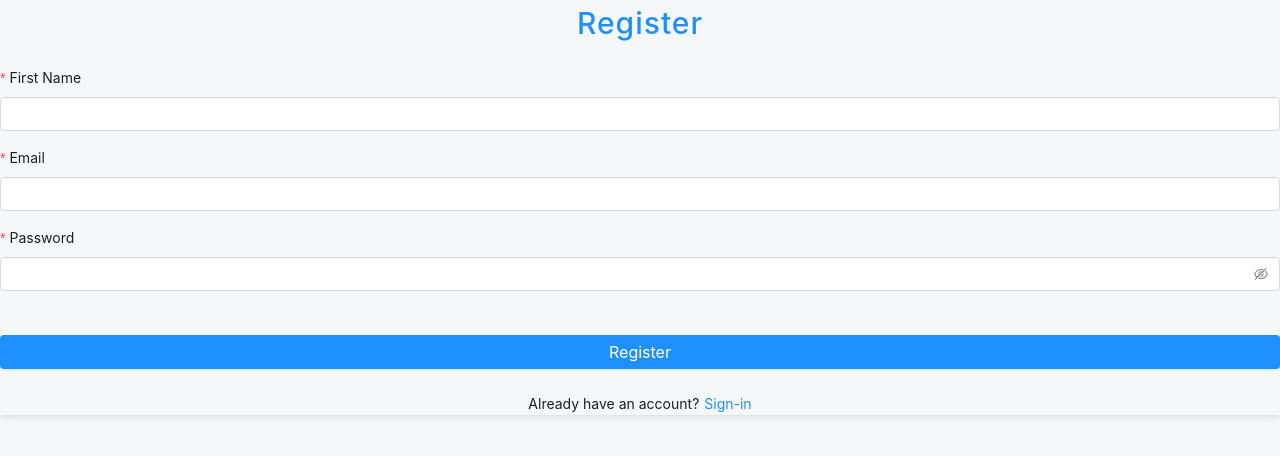
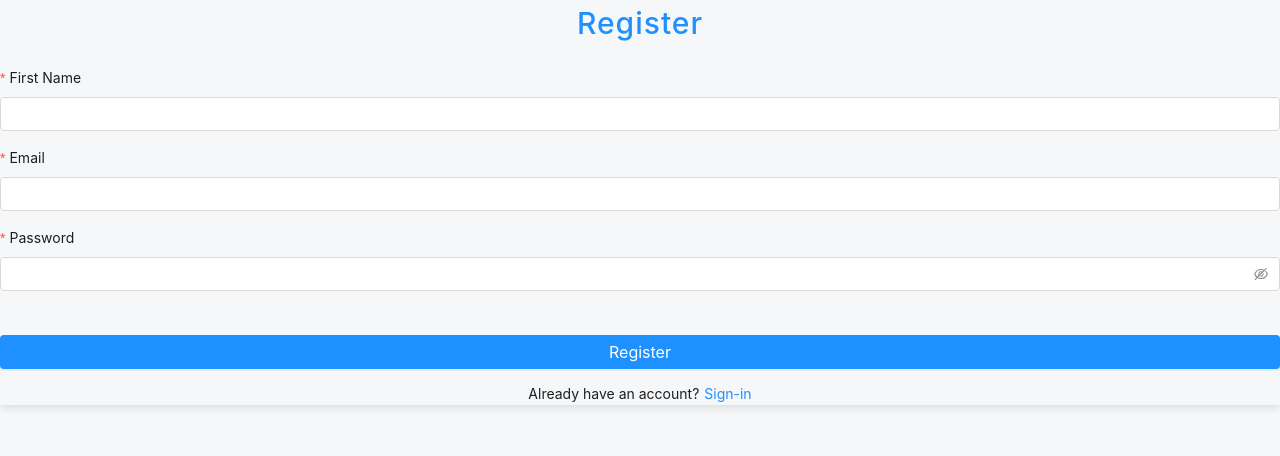
Before and after one commit to azizkhonnd/rent-a-car-project, a React (Vite) app: page /auth/sign-up in a window 1280 px wide. Shown: the top 456 px of the page. Built offline with nearby package versions, Linux system fonts and the light colour scheme; the HTML template or start-up script is replaced by a standard one.

Commit message:
bug fixes

```diff
--- a/src/routes/auth/sign-up/SignUp.tsx
+++ b/src/routes/auth/sign-up/SignUp.tsx
@@ -99,7 +99,7 @@ const SignUp = () => {
                 Register
               </Button>
             </Form.Item>
-            <div style={{ marginTop: "20px", textAlign: "center" }}>
+            <div style={{ marginTop: "-10px", textAlign: "center" }}>
               Already have an account?
               <Link style={{ color: "dodgerblue", marginLeft: "5px" }} to="/auth">
                 Sign-in
```
